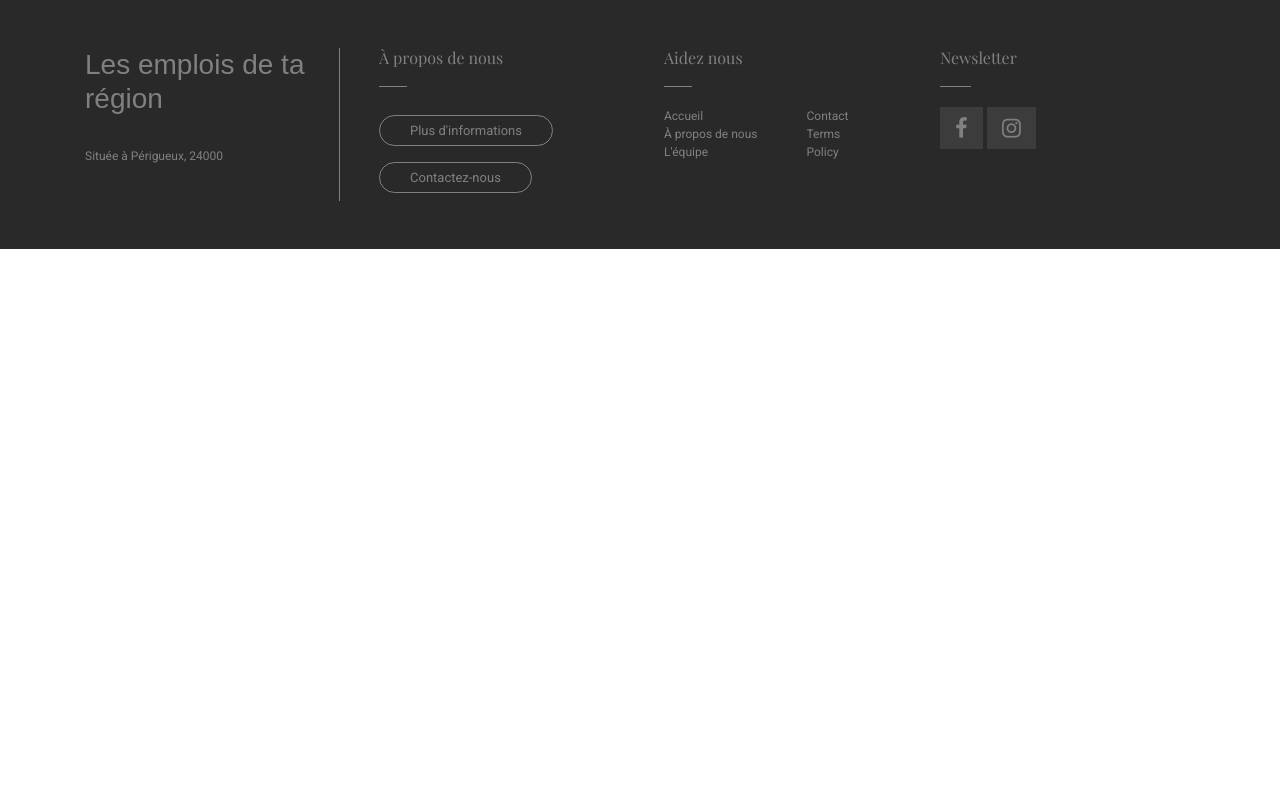
After one commit to KillianDevelop/LesEmploisDeTaRegion, a PHP site: page /vue/footer.php in a window 1280 px wide. The commit adds this page. Run offline with PHP 8.4, Linux system fonts and the light colour scheme; some libraries are stand-ins or nearby versions.

Commit message:
Ajout du menu "mon profil" + footer provisoir

```diff
--- a/controleur/c_accueil.php
+++ b/controleur/c_accueil.php
@@ -1,6 +1,5 @@
 <?php
 
 include "$racine/vue/v_accueil.php";
-include "$racine/modele/bd.utilisateur.inc.php";
 
 ?>
--- a/controleur/c_authentification.php
+++ b/controleur/c_authentification.php
@@ -30,6 +30,7 @@ if (isset($_POST["login"]) && isset($_POST["password"])) {
             // Filtrage des données du formulaire + gestion des failles XSS
             $login = filter_input(INPUT_POST, 'login', FILTER_VALIDATE_EMAIL);
             $password = htmlspecialchars($_POST['password'], ENT_NOQUOTES);
+
         } else {
             $msgErreur = "Erreur, l'adresse mail n'est pas conforme";
         }
--- a/controleur/c_contact.php
+++ b/controleur/c_contact.php
@@ -50,3 +50,4 @@ if (isset($_POST["titre"]) && isset($_POST["message"])) {
 
 include "$racine/vue/header.php";
 include_once "$racine/vue/v_contact.php";
+include_once "$racine/vue/footer.php";
--- /dev/null
+++ b/css/footer.css
@@ -0,0 +1,93 @@
+body {
+  font-family: "Signika", sans-serif;
+}
+.bg-grey {
+  background: #292929;
+}
+.logo-footer {
+  margin-bottom: 40px;
+}
+footer {
+  color: grey;
+
+}
+
+
+footer p,
+a {
+  font-size: 12px;
+  font-family: "Roboto", sans-serif;
+}
+footer h6 {
+  font-family: "Playfair Display", serif;
+  margin-bottom: 40px;
+  position: relative;
+}
+footer h6:after {
+  position: absolute;
+  content: "";
+  background: grey;
+  width: 12%;
+  height: 1px;
+  left: 0;
+  bottom: -20px;
+}
+.btn-footer {
+  color: grey;
+
+  text-decoration: none;
+  border: 1px solid;
+  border-radius: 43px;
+  font-size: 13px;
+  padding: 7px 30px;
+  line-height: 47px;
+}
+.btn-footer:hover {
+  text-decoration: none;
+}
+.form-footer input[type="text"] {
+  border: none;
+  border-radius: 16px 0 0 16px;
+  outline: none;
+  padding-left: 10px;
+}
+::placeholder {
+  font-size: 10px;
+  padding-left: 10px;
+  font-style: italic;
+}
+.form-footer input[type="button"] {
+  border: none;
+  background: #232323;
+  margin-left: -5px;
+  color: #fff;
+  outline: none;
+  border-radius: 0 16px 16px 0;
+  padding: 2px 12px;
+}
+.social .fa {
+  color: grey;
+  font-size: 22px;
+  padding: 10px 15px;
+  background: #3c3c3c;
+}
+footer ul li {
+  list-style: none;
+  display: block;
+}
+footer ul {
+  padding-left: 0;
+}
+footer ul li a {
+  text-decoration: none;
+  color: grey;
+  text-decoration: none;
+}
+a:hover {
+  text-decoration: none;
+  color: #f5f5f5 !important;
+}
+.logo-part {
+  border-right: 1px solid grey;
+  height: 100%;
+}
--- a/modele/authentification.inc.php
+++ b/modele/authentification.inc.php
@@ -47,7 +47,7 @@ function login(string $melU, string $mdpU)
             $_SESSION["prenomUtil"] = $utilisateur["prenomUtilisateur"];
             $_SESSION["mdpUtil"] = $mdp;
             $_SESSION["mailU"] = $utilisateur["emailUtilisateur"];
-
+            $_SESSION["dateCreationUtil"] = $utilisateur["dateCreationCompteUtilisateur"];
             // Évolution du besoin d'un message erreur
             $valide = FALSE;
         }
--- a/nbproject/private/private.xml
+++ b/nbproject/private/private.xml
@@ -13,6 +13,7 @@
             <file>file:/D:/xampp/htdocs/LesEmploisDeTaRegion/modele/pdo.inc.php</file>
             <file>file:/D:/xampp/htdocs/LesEmploisDeTaRegion/css/style.css</file>
             <file>file:/D:/xampp/htdocs/LesEmploisDeTaRegion/controleur/c_authentification.php</file>
+            <file>file:/D:/xampp/htdocs/LesEmploisDeTaRegion/modele/bd.utilisateur.inc.php</file>
             <file>file:/D:/xampp/htdocs/LesEmploisDeTaRegion/vue/v_authentificationUtilisateur.php</file>
             <file>file:/D:/xampp/htdocs/LesEmploisDeTaRegion/vue/v_creationUtilisateur.php</file>
             <file>file:/D:/xampp/htdocs/LesEmploisDeTaRegion/controleur/c_principal.php</file>
--- /dev/null
+++ b/vue/footer.php
@@ -0,0 +1,73 @@
+<link href="//maxcdn.bootstrapcdn.com/bootstrap/4.1.1/css/bootstrap.min.css" rel="stylesheet" id="bootstrap-css">
+<script src="//maxcdn.bootstrapcdn.com/bootstrap/4.1.1/js/bootstrap.min.js"></script>
+<script src="//cdnjs.cloudflare.com/ajax/libs/jquery/3.2.1/jquery.min.js"></script>
+<!------ Include the above in your HEAD tag ---------->
+
+<!DOCTYPE html>
+<html lang="en">
+
+<head>
+    <title>Footer</title>
+    <meta charset="utf-8">
+    <meta name="viewport" content="width=device-width, initial-scale=1">
+    <link rel="stylesheet" href="https://maxcdn.bootstrapcdn.com/bootstrap/4.1.3/css/bootstrap.min.css">
+    <script src="https://ajax.googleapis.com/ajax/libs/jquery/3.3.1/jquery.min.js"></script>
+    <script src="https://cdnjs.cloudflare.com/ajax/libs/popper.js/1.14.3/umd/popper.min.js"></script>
+    <script src="https://maxcdn.bootstrapcdn.com/bootstrap/4.1.3/js/bootstrap.min.js"></script>
+    <link href="https://fonts.googleapis.com/css?family=Playfair+Display:400,700,900" rel="stylesheet">
+    <link rel="stylesheet" href="https://cdnjs.cloudflare.com/ajax/libs/font-awesome/4.7.0/css/font-awesome.min.css">
+    <link href="https://fonts.googleapis.com/css?family=Roboto:100,300,400,500,700" rel="stylesheet">
+    <link rel="stylesheet" href="css/footer.css">
+</head>
+
+<footer class="container-fluid bg-grey py-5">
+    <div class="container">
+        <div class="row">
+            <div class="col-md-6">
+                <div class="row">
+                    <div class="col-md-6 ">
+                        <div class="logo-part">
+                            <h3>Les emplois de ta région</h3><br>
+                            <p> Située à Périgueux, 24000</p>
+                        </div>
+                    </div>
+                    <div class="col-md-6 px-4">
+                        <h6> À propos de nous </h6>
+                        <a href="./?action=a-propos" class="btn-footer"> Plus d'informations </a><br>
+                        <a href="./?action=contact" class="btn-footer"> Contactez-nous</a>
+                    </div>
+                </div>
+            </div>
+            <div class="col-md-6">
+                <div class="row">
+                    <div class="col-md-6 px-4">
+                        <h6> Aidez nous </h6>
+                        <div class="row ">
+                            <div class="col-md-6">
+                                <ul>
+                                    <li> <a href="./?action=accueil"> Accueil </a> </li>
+                                    <li> <a href="./?action=a-propos"> À propos de nous </a> </li>
+                                    <li> <a href="./?action=team"> L'équipe </a> </li>
+                                </ul>
+                            </div>
+                            <div class="col-md-6 px-4">
+                                <ul>
+                                    <li> <a href="./?action=contact"> Contact</a> </li>
+                                    <li> <a href="#"> Terms</a> </li>
+                                    <li> <a href="#"> Policy</a> </li>
+                                </ul>
+                            </div>
+                        </div>
+                    </div>
+                    <div class="col-md-6 ">
+                        <h6> Newsletter</h6>
+                        <div class="social">
+                            <a href="#"><i class="fa fa-facebook" aria-hidden="true"></i></a>
+                            <a href="#"><i class="fa fa-instagram" aria-hidden="true"></i></a>
+                        </div>
+                    </div>
+                </div>
+            </div>
+        </div>
+    </div>
+</footer>
```
Also changed, not shown: controleur/c_profil.php (+7 -1 lines), css/profil.css (added, +74 -0 lines), vue/v_profilUtilisateur.php (added, +41 -0 lines).
